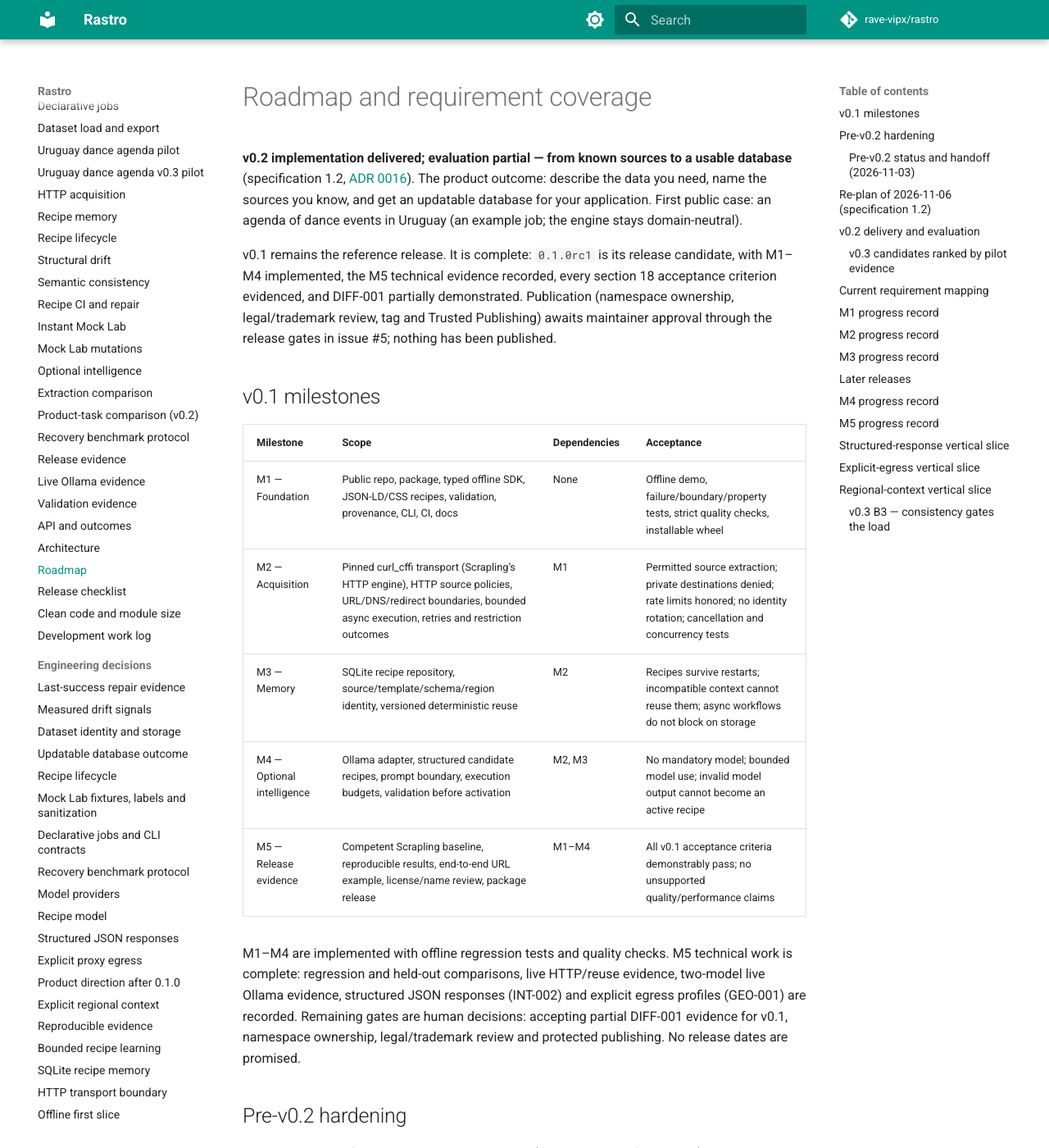
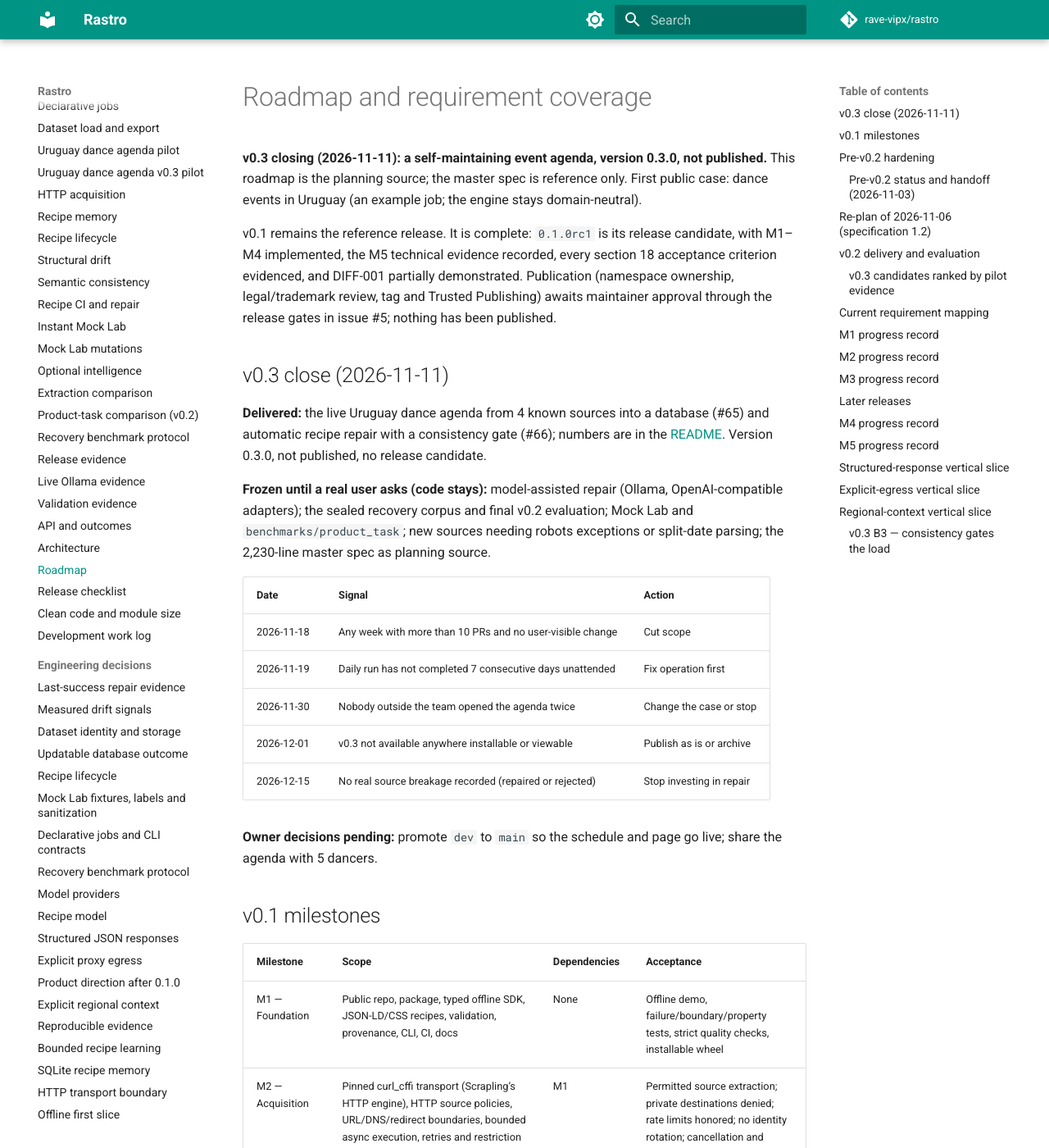
Before and after one commit to rave-vipx/rastro, an MkDocs documentation site: the page built from docs/roadmap.md, in a window 1280 px wide and 1400 px high. Shown: the whole window at 82% size. Built offline with MkDocs 1.6.1 and Material for MkDocs 9.7.7, drawn with Linux system fonts in a browser that asks for light colours; comment, search, counter and statistics services are not loaded.

Commit message:
docs: close v0.3 as 0.3.0 and state limits, frozen scope and tripwires
Co-Authored-By: Claude Opus 5.5 <noreply@anthropic.com>

```diff
--- a/docs/roadmap.md
+++ b/docs/roadmap.md
@@ -1,8 +1,24 @@
 # Roadmap and requirement coverage
 
-**v0.2 implementation delivered; evaluation partial — from known sources to a usable database** (specification 1.2, [ADR 0016](decisions/0016-dataset-outcome.md)). The product outcome: describe the data you need, name the sources you know, and get an updatable database for your application. First public case: an agenda of dance events in Uruguay (an example job; the engine stays domain-neutral).
+**v0.3 closing (2026-11-11): a self-maintaining event agenda, version 0.3.0, not published.** This roadmap is the planning source; the master spec is reference only. First public case: dance events in Uruguay (an example job; the engine stays domain-neutral).
 
 v0.1 remains the reference release. It is complete: `0.1.0rc1` is its release candidate, with M1–M4 implemented, the M5 technical evidence recorded, every section 18 acceptance criterion evidenced, and DIFF-001 partially demonstrated. Publication (namespace ownership, legal/trademark review, tag and Trusted Publishing) awaits maintainer approval through the release gates in issue #5; nothing has been published.
+
+## v0.3 close (2026-11-11)
+
+**Delivered:** the live Uruguay dance agenda from 4 known sources into a database (#65) and automatic recipe repair with a consistency gate (#66); numbers are in the [README](https://github.com/rave-vipx/rastro#readme). Version 0.3.0, not published, no release candidate.
+
+**Frozen until a real user asks (code stays):** model-assisted repair (Ollama, OpenAI-compatible adapters); the sealed recovery corpus and final v0.2 evaluation; Mock Lab and `benchmarks/product_task`; new sources needing robots exceptions or split-date parsing; the 2,230-line master spec as planning source.
+
+| Date | Signal | Action |
+| --- | --- | --- |
+| 2026-11-18 | Any week with more than 10 PRs and no user-visible change | Cut scope |
+| 2026-11-19 | Daily run has not completed 7 consecutive days unattended | Fix operation first |
+| 2026-11-30 | Nobody outside the team opened the agenda twice | Change the case or stop |
+| 2026-12-01 | v0.3 not available anywhere installable or viewable | Publish as is or archive |
+| 2026-12-15 | No real source breakage recorded (repaired or rejected) | Stop investing in repair |
+
+**Owner decisions pending:** promote `dev` to `main` so the schedule and page go live; share the agenda with 5 dancers.
 
 ## v0.1 milestones
 
--- a/pyproject.toml
+++ b/pyproject.toml
@@ -4,7 +4,7 @@ build-backend = "hatchling.build"
 
 [project]
 name = "rastro-engine"
-version = "0.2.0rc1"
+version = "0.3.0"
 description = "Schema-first web data extraction with explicit outcomes and field-level provenance."
 readme = "README.md"
 requires-python = ">=3.12"
```
Also changed, not shown: AGENTS.md (+2 -3 lines), CHANGELOG.md (+4 -1 lines), README.md (+14 -26 lines), docs/index.md (+1 -1 lines), 1 other file.
